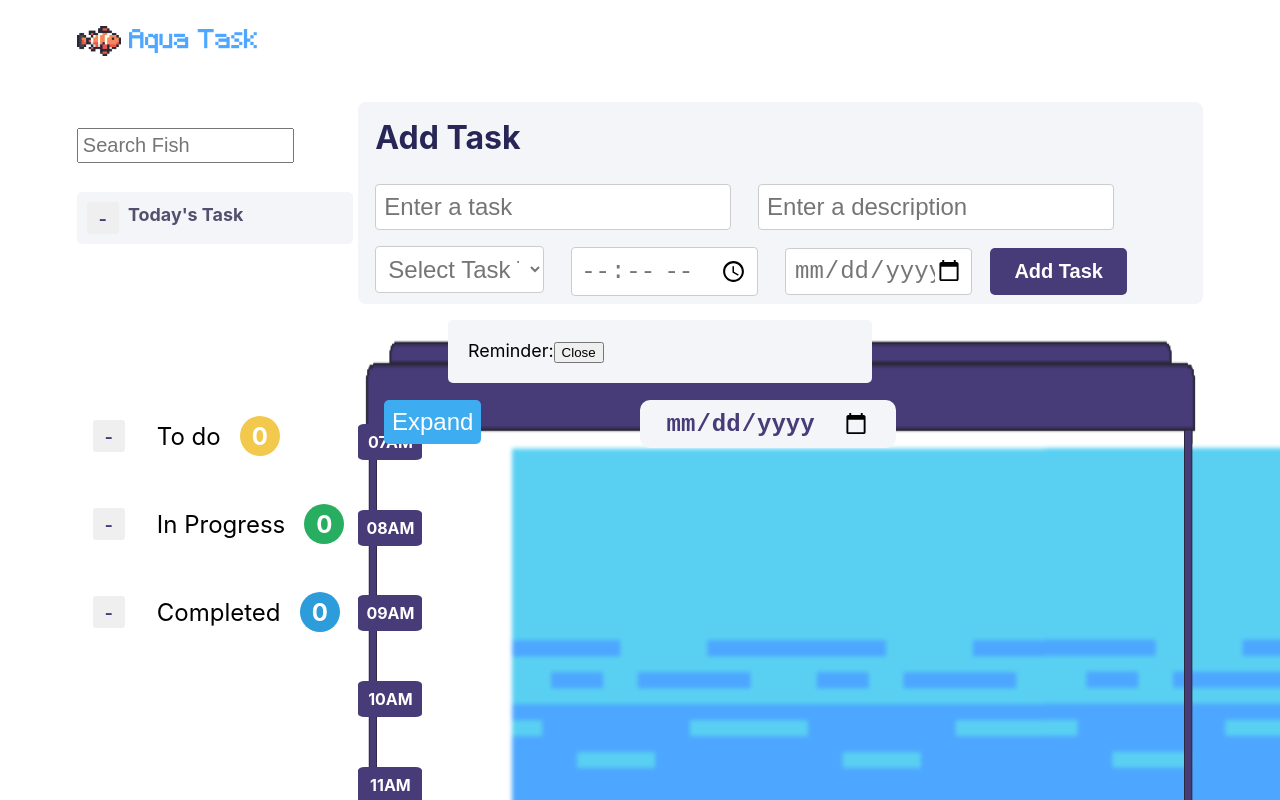
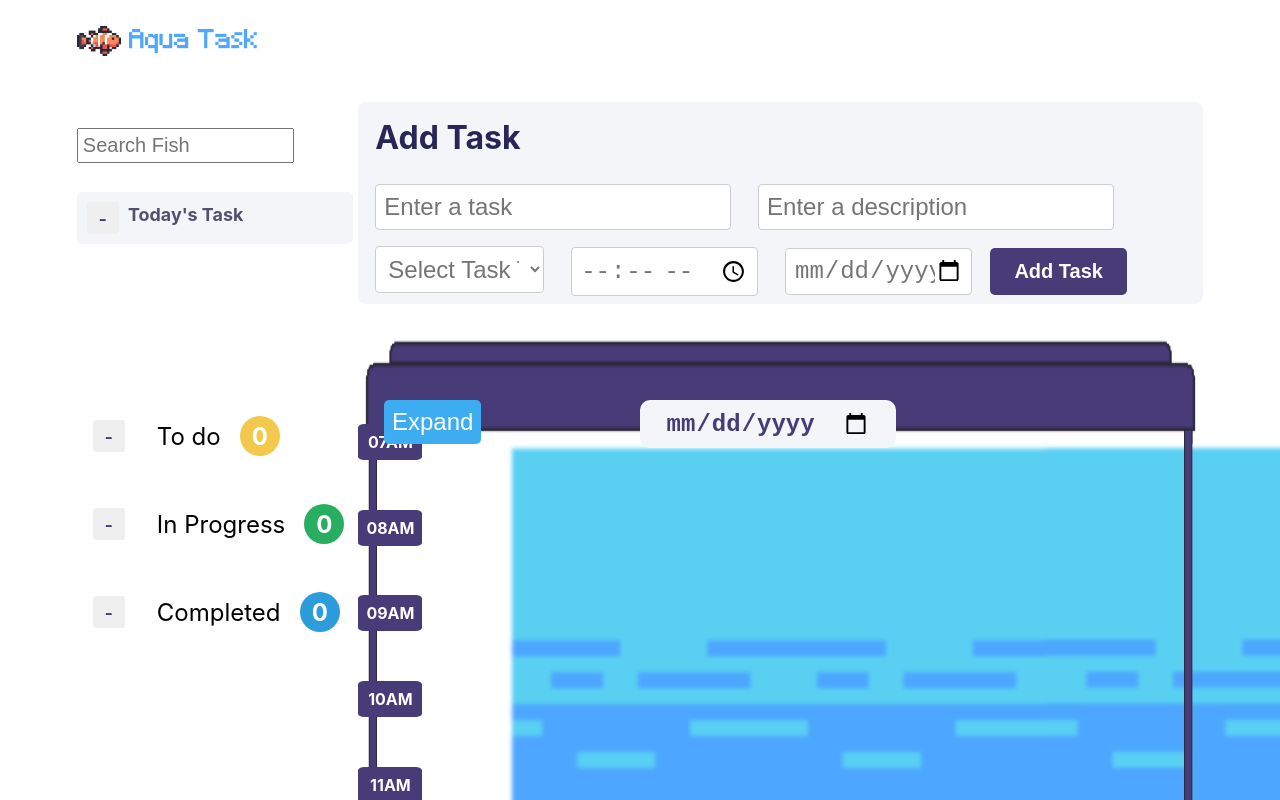
Before and after one commit to Cindysu123/Aquarium, a React (Create React App) app: page / in a window 1280 px wide. Shown: the top 800 px of the page. Built offline with nearby package versions, Linux system fonts and the light colour scheme.

Commit message:
Add close button

```diff
--- a/src/components/CenterFishTank.js
+++ b/src/components/CenterFishTank.js
@@ -21,7 +21,7 @@ const CenterFishTank = ({ tasks }) => {
   const [filteredRemindFish, setFilteredRemindFish] = useState([]);
   const [selectedDate, setSelectedDate] = useState('');
   const [isExpanded, setIsExpanded] = useState(true);
-  const [showReminder, setShowReminder] = useState(true);
+  const [showReminder, setShowReminder] = useState();
 
   const handleReminderClose = () => {
     setShowReminder(false);
@@ -57,6 +57,7 @@ const CenterFishTank = ({ tasks }) => {
   }, [tasks]);
 
   useEffect(() => {
+    let Oldfiltered3 = 0;
     const updateFilteredRemindFish = () => {
       const date = new Date();
       const hour = date.getHours().toString().padStart(2, '0');
@@ -71,11 +72,17 @@ const CenterFishTank = ({ tasks }) => {
         const [taskHour, taskMinute] = task.time.split(':').map((timePart) => parseInt(timePart));
         return (
           task.date === formattedDate &&
+          task.remind === 0 &&
           taskHour === parseInt(hour) &&
           taskMinute <= parseInt(minute) + 5 &&
           taskMinute >= parseInt(minute) - 5
         );
       });
+
+      if(filtered3.length > 0 && Oldfiltered3 != filtered3.length){
+        setShowReminder(true);
+        Oldfiltered3 = filtered3.length;
+      }
 
       setFilteredRemindFish(filtered3);
     };
--- a/src/components/TaskManager.js
+++ b/src/components/TaskManager.js
@@ -33,6 +33,7 @@ const TaskManager = () => {
         time: selectedTime,
         date: selectedDate,
         description: description,
+        remind: 0,
       };
       setTasks([...tasks, newTask]);
       setInputValue('');
```
